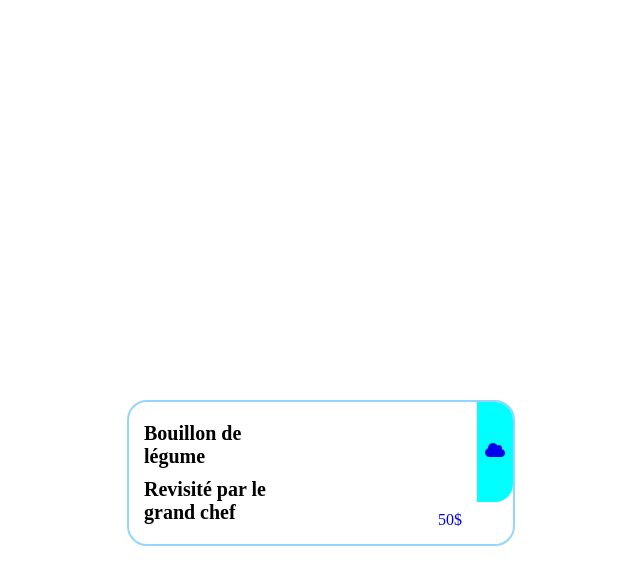
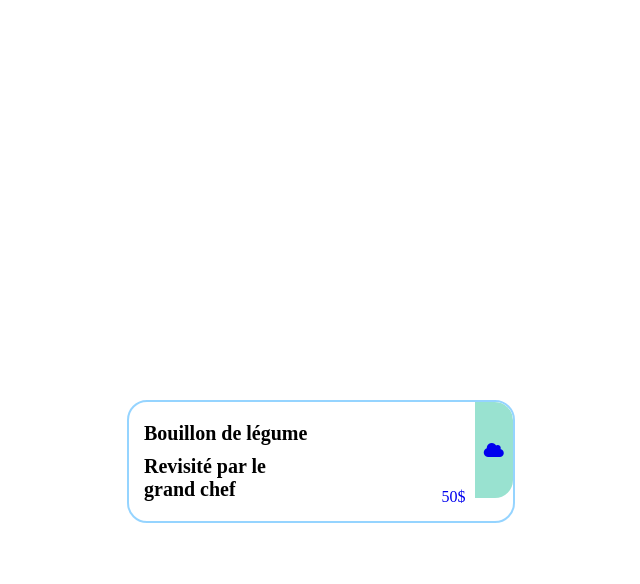
Before and after one commit to gabrielprl/Animation, a plain HTML site: page index.html in a window 1280 px wide. In both pictures the pointer is over the element "50$". Shown: the whole page, without its empty margins (319-959 px from the left). Drawn offline with Linux system fonts and the light colour scheme.

Commit message:
fix animation

```diff
--- a/css/styles.css
+++ b/css/styles.css
@@ -14,6 +14,23 @@
     border-radius: 20px;
     display: flex;
     flex-direction: row;
+    overflow: hidden;
+}
+
+.container:hover .container__animation{
+  background: #99E2D0;
+  opacity: 1;
+  margin: 0;
+  transition: all 0.8s;
+}
+
+.container:hover .container__prise{
+  width: 35%;
+  transition: all 450ms ease-in-out;
+}
+
+.container:hover i{
+  rotate: -360deg;
 }
 
 .container__cards{
@@ -42,11 +59,17 @@
   margin-top: auto;
   margin-right: 15px;
   margin-bottom: 15px;
+  transition: all 450ms ease-in-out;
 }
 
 .container__animation{
+  opacity: 0;
+  transition: all 0.8s;
+  position: absolute;
+  right: 0;
+  margin-right: -60px;
   width: 10%;
-  height: 100px;
+  height: 96px;
   background-color: aqua;
   border-top-right-radius: 18px;
   border-bottom-right-radius: 18px;
@@ -54,5 +77,6 @@
 
 .container__animation i{
   position: relative;
+  transition: rotate 900ms;
   top: 40px;
 }
```
Also changed, not shown: 1 other file.
